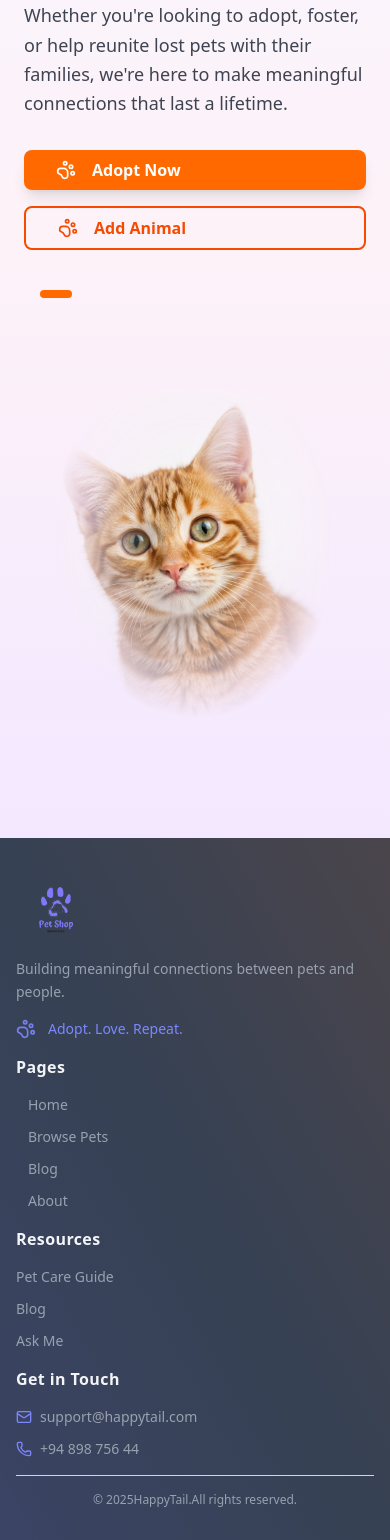
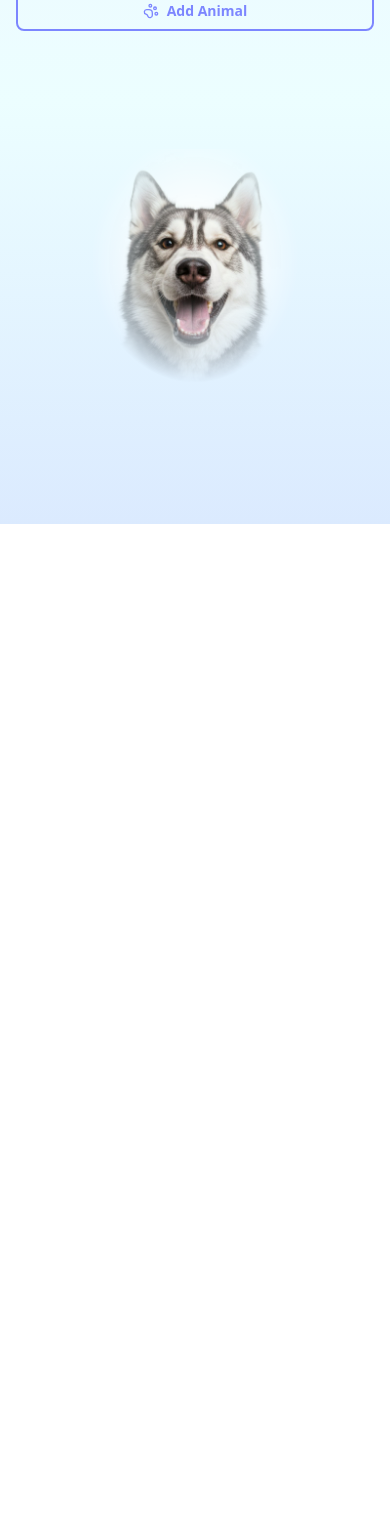
Before and after one commit to independent-project-2/HappyTail-Frontend, a React (Vite) app: page / in a window 390 px wide. Shown: the part 320-1860 px from the top of the page. After the commit the page ends 844 px from the top, so only its background shows below. Built offline with nearby package versions, Linux system fonts and the light colour scheme.

Commit message:
add home page with dynamic hero slides

```diff
--- a/src/App.tsx
+++ b/src/App.tsx
@@ -4,7 +4,7 @@ import Loading from './pages/loading'
 import Navbar from './components/nav'
 import Chatbot from './pages/chatbot'
 import HomePage from './pages/HomePage'
-import Footer from './components/footer'
+
 
 function App() {
 
@@ -12,7 +12,6 @@ function App() {
     <>
       <Navbar/>
       <HomePage/>
-      <Footer/>
 
     </>
   )
--- a/src/components/footer.tsx
+++ /dev/null
@@ -1,88 +0,0 @@
-import LOGO from '/assets/Images/logo.png'
-import { PawPrint, Mail, Phone } from 'lucide-react'
-
-export default function Footer() {
-  return (
-    <footer className=" relative bg-gray-700 text-gray-100 overflow-hidden">
-      <div className="absolute inset-0 bg-linear-to-tr from-indigo-500/10 via-transparent to-orange-500/10 pointer-events-none" />
-
-      <div className="relative mt-0 mx-auto max-w-7xl px-4 py-8">
-        <div className="grid gap-4 md:grid-cols-4">
-          {/* logo */}
-          <div className="space-y-2">
-            <img src={LOGO} alt="HappyTail Logo" className="h-20 w-auto" />
-            <p className="text-gray-400 text-sm leading-relaxed">
-              Building meaningful connections between pets and people.
-            </p>
-
-            <div className="flex items-center gap-3 pt-2 text-indigo-400">
-              <PawPrint className="h-5 w-5 animate-pulse" />
-              <span className="text-sm font-medium">
-                Adopt. Love. Repeat.
-              </span>
-            </div>
-          </div>
-
-          {/* Pages */}
-          <div>
-            <h3 className="font-semibold mb-4 tracking-wide">
-              Pages
-            </h3>
-            <ul className="space-y-3 text-sm">
-              {['Home', 'Browse Pets', 'Blog', 'About'].map((item) => (
-                <li key={item}>
-                  <button className="group flex items-center gap-2 text-gray-400 hover:text-white transition-all">
-                    <span className="h-1 w-1 rounded-full bg-indigo-400 scale-0 group-hover:scale-100 transition-transform" />
-                    {item}
-                  </button>
-                </li>
-              ))}
-            </ul>
-          </div>
-
-          {/* Resources */}
-          <div>
-            <h3 className="font-semibold mb-4 tracking-wide">
-              Resources
-            </h3>
-            <ul className="space-y-3 text-sm text-gray-400">
-              <li className="hover:text-white transition-colors cursor-pointer">
-                Pet Care Guide
-              </li>
-              <li className="hover:text-white transition-colors cursor-pointer">
-                Blog
-              </li>
-              <li className="hover:text-white transition-colors cursor-pointer">
-                Ask Me
-              </li>
-            </ul>
-          </div>
-
-          {/* Contact */}
-          <div>
-            <h3 className="font-semibold mb-4 tracking-wide">
-              Get in Touch
-            </h3>
-            <ul className="space-y-3 text-sm text-gray-400">
-              <li className="flex items-center gap-2 hover:text-white transition-colors">
-                <Mail className="h-4 w-4 text-indigo-400" />
-                support@happytail.com
-              </li>
-              <li className="flex items-center gap-2 hover:text-white transition-colors">
-                <Phone className="h-4 w-4 text-indigo-400" />
-                +94 898 756 44
-              </li>
-            </ul>
-          </div>
-        </div>
-
-        {/* Bottom Bar */}
-        <div className="mt-4 pt-4 border-t border-gray-300 flex justify-center">
-          <p className="text-gray-400 text-xs text-center">
-              © 2025HappyTail.All rights reserved.
-           </p>
-        </div>
-      </div>
-    </footer>
-  )
-}
--- a/src/pages/HomePage.tsx
+++ b/src/pages/HomePage.tsx
@@ -2,9 +2,9 @@
 
 import { PawPrint } from "lucide-react"
 import { useEffect, useState } from "react"
-import CAT from '/assets/Images/cat.jpg';
-import BDOG from '/assets/Images/golden-retriever.jpg';
-import HUSKY from '/assets/Images/husky.jpg';
+import CAT from "/assets/Images/cat.jpg"
+import BDOG from "/assets/Images/golden-retriever.jpg"
+import HUSKY from "/assets/Images/husky.jpg"
 
 const heroSlides = [
   {
@@ -33,91 +33,125 @@ import HUSKY from '/assets/Images/husky.jpg';
     accentColor: "text-amber-800",
     buttonBg: "bg-amber-800 hover:bg-amber-900",
     buttonOutline: "border-amber-800 text-amber-800 hover:bg-amber-50",
+  },
+]
+
+export default function Home() {
+  const [currentSlide, setCurrentSlide] = useState(0)
+
+  // Lock body scroll
+  useEffect(() => {
+    document.body.style.overflow = "hidden"
+    return () => {
+      document.body.style.overflow = ""
+    }
+  }, [])
+
+  // Desktop wheel
+  useEffect(() => {
+    let ticking = false
+    const handleWheel = (e: WheelEvent) => {
+      e.preventDefault()
+      if (ticking) return
+      ticking = true
+
+      if (e.deltaY > 0) {
+        setCurrentSlide((p) => Math.min(p + 1, heroSlides.length - 1))
+      } else {
+        setCurrentSlide((p) => Math.max(p - 1, 0))
       }
 
-]
+      setTimeout(() => (ticking = false), 500)
+    }
 
+    window.addEventListener("wheel", handleWheel, { passive: false })
+    return () => window.removeEventListener("wheel", handleWheel)
+  }, [])
 
-function Home() {
+  // Mobile swipe
+  useEffect(() => {
+    let startY = 0
+    let ticking = false
 
-  const [currentSlide, setCurrentSlide] = useState(0)
+    const onTouchStart = (e: TouchEvent) => {
+      startY = e.touches[0].clientY
+    }
 
-  useEffect(() => {
-    const interval = setInterval(() => {
-      setCurrentSlide((prev) => (prev + 1) % heroSlides.length)
-    }, 5000)
+    const onTouchMove = (e: TouchEvent) => {
+      e.preventDefault()
+      if (ticking) return
+      const diff = startY - e.touches[0].clientY
+      if (Math.abs(diff) < 50) return
 
-    return () => clearInterval(interval)
+      ticking = true
+      diff > 0
+        ? setCurrentSlide((p) => Math.min(p + 1, heroSlides.length - 1))
+        : setCurrentSlide((p) => Math.max(p - 1, 0))
+
+      setTimeout(() => (ticking = false), 500)
+    }
+
+    window.addEventListener("touchstart", onTouchStart, { passive: false })
+    window.addEventListener("touchmove", onTouchMove, { passive: false })
+
+    return () => {
+      window.removeEventListener("touchstart", onTouchStart)
+      window.removeEventListener("touchmove", onTouchMove)
+    }
   }, [])
 
   const slide = heroSlides[currentSlide]
 
   return (
-  <div >
-  <div className={`min-h-screen flex flex-col bg-linear-to-b ${slide.bgColor} transition-all duration-700`}>
-
-       {/* Hero Section */}
-      <section className="relative pt-24 pb-16 md:pt-0 md:pb-24 overflow-hidden min-h-screen">
-        <div className="mx-auto max-w-7xl px-6">
-          <div className="flex flex-col lg:flex-row gap-12 items-center justify-between min-h-[calc(100vh-12rem)]">
-            {/* Left Content */}
-            <div className="space-y-8 flex-1 max-w-2xl">
-              <div className="space-y-4">
+    <div
+      className={`h-screen w-screen flex flex-col lg:flex-row items-center justify-center bg-linear-to-b ${slide.bgColor}`}
+    >
+      {/* LEFT — Text Content */}
+      <div className="flex-1 w-full max-w-2xl px-4 sm:px-6 lg:px-8 flex flex-col justify-center space-y-6 lg:space-y-8 min-h-[50vh] lg:min-h-full">
         <h1
-                  className={`text-5xl md:text-6xl lg:text-7xl font-bold leading-tight text-balance transition-colors duration-700 ${slide.textColor}`}
+          className={`font-bold leading-tight transition-colors duration-700 ${slide.textColor} text-3xl sm:text-4xl md:text-5xl lg:text-6xl xl:text-7xl`}
         >
-                  Find Your <span className={`transition-colors duration-700 ${slide.accentColor}`}>Furry</span> Friend
-                  Today
+          Find Your <span className={slide.accentColor}>Furry</span> Friend Today
         </h1>
 
         <p
-                  className={`text-lg md:text-xl leading-relaxed text-pretty transition-colors duration-700 ${slide.textColor} opacity-80`}
+          className={`opacity-80 transition-colors duration-700 ${slide.textColor} text-sm sm:text-base md:text-lg lg:text-xl`}
         >
-                  Every pet deserves a loving home. Whether you're looking to adopt, foster, or help reunite lost pets
-                  with their families, we're here to make meaningful connections that last a lifetime.
+          Every pet deserves a loving home. Adopt, foster, or reconnect pets with families — we make meaningful
+          connections that last.
         </p>
-              </div>
 
-              <div className="flex flex-col sm:flex-row gap-4">
+        <div className="flex flex-col sm:flex-row gap-3 sm:gap-4 pt-2">
           <button
-                  className={`flex items-center gap-2 rounded-lg py-2 px-8 text-base font-semibold shadow-lg hover:shadow-xl transition-all hover:scale-105 ${slide.buttonBg} text-white`}
+            className={`flex items-center justify-center gap-2 rounded-lg px-6 py-2 sm:px-8 text-sm sm:text-base font-semibold shadow-lg transition-all hover:scale-105 ${slide.buttonBg} text-white`}
           >
-                  <PawPrint className="mr-2 h-5 w-5" />
+            <PawPrint className="h-4 w-4 sm:h-5 sm:w-5" />
             Adopt Now
           </button>
 
           <button
-                  className={`flex items-center gap-2 rounded-lg py-2 px-8 text-base font-semibold border-2 transition-all hover:scale-105 ${slide.buttonOutline}`}
+            className={`flex items-center justify-center gap-2 rounded-lg px-6 py-2 sm:px-8 text-sm sm:text-base font-semibold border-2 transition-all hover:scale-105 ${slide.buttonOutline}`}
           >
-                  <PawPrint className="mr-2 h-5 w-5" />
+            <PawPrint className="h-4 w-4 sm:h-5 sm:w-5" />
             Add Animal
           </button>
         </div>
+      </div>
 
-
-              <div className="flex gap-2 pt-2">
-                {heroSlides.map((_, index) => (
-                  <button
-                    key={index}
-                    onClick={() => setCurrentSlide(index)}
-                    className={`h-2 rounded-full transition-all ${
-                      index === currentSlide
-                        ? `w-8 ${slide.accentColor.replace("text-", "bg-")}`
-                        : `w-2 ${slide.accentColor.replace("text-", "bg-")}/30 hover:${slide.accentColor.replace("text-", "bg-")}/50`
-                    }`}
-                    aria-label={`Go to slide ${index + 1}`}
-                  />
-                ))}
-              </div>
-            </div>
-            {/* Right Content - Dynamic Pet Image */}
-            <div className="relative flex-1 w-full lg:w-auto">
-              <div className="relative w-full max-w-2xl mx-auto lg:mx-0 lg:ml-auto aspect-4/5 lg:aspect-square">
-                <div className="relative w-full h-full">
+      {/* RIGHT — Image */}
+      <div className="flex-1 w-full flex justify-center lg:justify-end mt-6 lg:mt-0 px-4 sm:px-6">
+        <div
+          className="
+            w-full max-w-[250px] sm:max-w-[300px] md:max-w-[400px] lg:max-w-[520px]
+            h-[35vh] sm:h-[40vh] md:h-[50vh] lg:h-auto
+            aspect-[4/5] sm:aspect-[3/4] md:aspect-[4/5]
+            flex justify-center items-center
+          "
+        >
           <img
-                    src={slide.image || "/placeholder.svg"}
+            src={slide.image}
             alt={slide.imageAlt}
-                    className="relative w-full h-full object-contain transition-all duration-700"
+            className="w-full h-full object-contain"
             style={{
               maskImage:
                 currentSlide === 2
@@ -132,13 +166,5 @@ function Home() {
         </div>
       </div>
     </div>
-          </div>
-        </div>
-      </section>
-    </div>
-
-</div>
-  );
+  )
 }
-
-export default Home;
```
Lines whose indentation alone changed are shown as unchanged.
